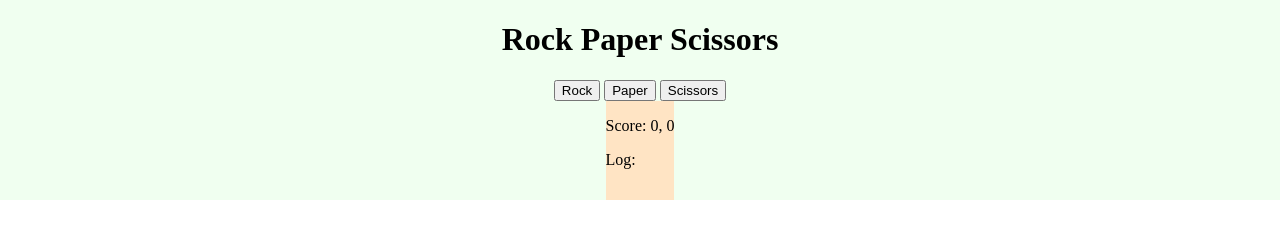
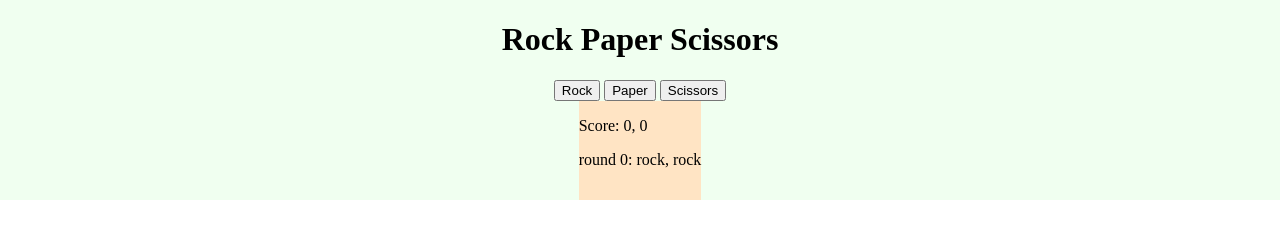
Before and after one commit to Noby707/Project--Rock-Paper-Scissors, a plain HTML site: page index.html in a window 1280 px wide. Both pictures are taken after a click on the button "Rock". Drawn offline with Linux system fonts and the light colour scheme.

Commit message:
Added Log logic

```diff
--- a/index.html
+++ b/index.html
@@ -18,8 +18,8 @@
         <!-- A Log of the game -->
         <div class="info">
             <p id="score">Score: </p>
-            <div class="log" id="log">
-                Log:
+            <div class="log">
+                <p id="log"></p>
             </div>
         </div>
     </div>
--- a/index.js
+++ b/index.js
@@ -64,6 +64,7 @@ const paperButton = document.getElementById("paper");
 const scissorsButton = document.getElementById("scissors");
 
 let scoreTag = document.getElementById("score");
+let logsTag = document.getElementById("log");
 
 // Logs
 let logs = {}
@@ -76,6 +77,7 @@ rockButton.addEventListener('click', (event) => {
     // console.log(result);
 
     updateScore();
+    displayLogs();
 });
 
 paperButton.addEventListener('click', () => {
@@ -85,6 +87,7 @@ paperButton.addEventListener('click', () => {
     // console.log(result);
 
     updateScore();
+    displayLogs();
 });
 
 scissorsButton.addEventListener('click', () => {
@@ -94,6 +97,7 @@ scissorsButton.addEventListener('click', () => {
     // console.log(result);
 
     updateScore();
+    displayLogs();
 });
 
 // EveryTime a round is played log the result
@@ -107,6 +111,20 @@ let updateScore = () => {
     scoreTag.textContent = `Score: ${score[0]}, ${score[1]}`;
 };
 
+let displayLogs = () => {
+    // let logStr = JSON.stringify(logs);
+    // logsTag.textContent = logStr;
 
-let logStr = JSON.stringify(logs);
-console.log("Log: " + logStr);
+    // logStr should display in order the rounds
+    //  round 1: rock, scissor
+    let logStr = "";
+    let keys = Object.keys(logs);
+    console.log(keys);
+
+    for(let round of keys) {
+        logStr += round + ": ";
+        logStr += logs[round][0] + ", " + logs[round][1] + "\n";
+    }
+
+    logsTag.textContent = logStr;
+};
```
